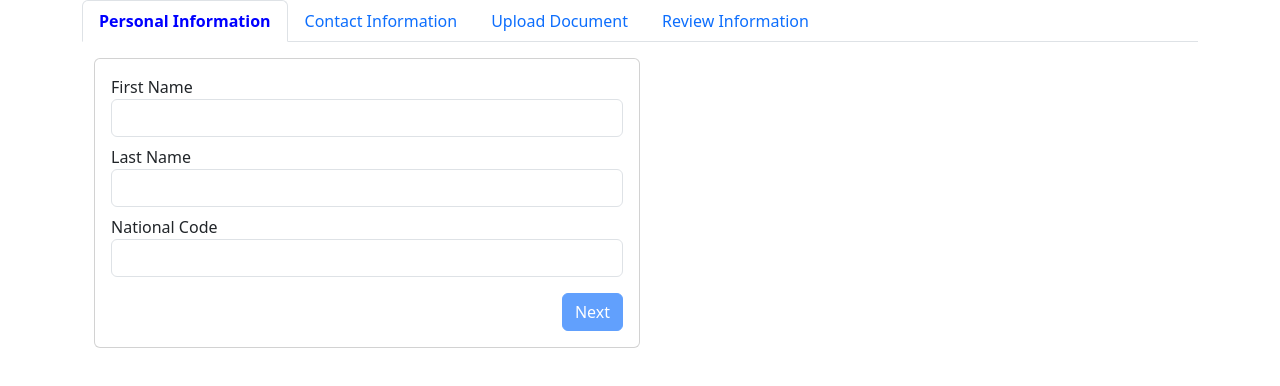
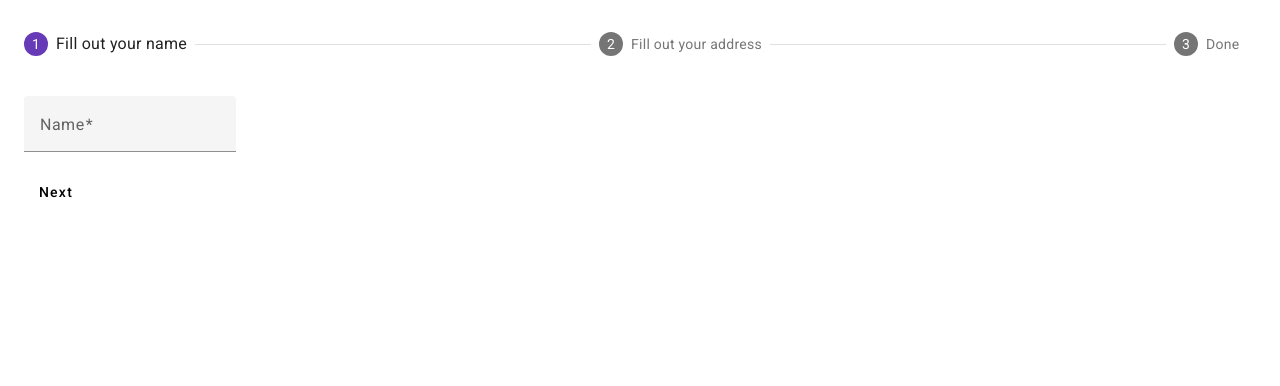
Before and after one commit to fahimehahmadi94/User-Form, an Angular app: page / in a window 1280 px wide. Before the commit this address led to /personal-info. Shown: the top 386 px of the page. Built offline with nearby package versions, Linux system fonts and the light colour scheme.

Commit message:
add stepper

```diff
--- a/angular.json
+++ b/angular.json
@@ -35,6 +35,7 @@
               "src/assets"
             ],
             "styles": [
+              "node_modules/@angular/material/prebuilt-themes/deeppurple-amber.css",
               "node_modules/bootstrap/dist/css/bootstrap.min.css",
               "src/styles.css"
             ],
@@ -100,6 +101,7 @@
               "src/assets"
             ],
             "styles": [
+              "@angular/material/prebuilt-themes/deeppurple-amber.css",
               "src/styles.css"
             ],
             "scripts": []
--- a/package.json
+++ b/package.json
@@ -12,10 +12,12 @@
   "private": true,
   "dependencies": {
     "@angular/animations": "^17.3.0",
+    "@angular/cdk": "^17.3.10",
     "@angular/common": "^17.3.0",
     "@angular/compiler": "^17.3.0",
     "@angular/core": "^17.3.0",
     "@angular/forms": "^17.3.0",
+    "@angular/material": "^17.3.10",
     "@angular/platform-browser": "^17.3.0",
     "@angular/platform-browser-dynamic": "^17.3.0",
     "@angular/platform-server": "^17.3.0",
--- a/src/app/feature/progress-bar/progress-bar.component.css
+++ b/src/app/feature/progress-bar/progress-bar.component.css
@@ -2,3 +2,12 @@
   font-weight: bold;
   color: blue !important;
 }
+
+
+.mat-stepper-horizontal {
+  margin-top: 8px;
+}
+
+.mat-mdc-form-field {
+  margin-top: 16px;
+}
--- a/src/app/feature/progress-bar/progress-bar.component.html
+++ b/src/app/feature/progress-bar/progress-bar.component.html
@@ -1,7 +1,45 @@
-<div class="container">
-  <ul class="nav nav-tabs">
-    <li class="nav-item" *ngFor="let step of steps">
-      <a class="nav-link" [routerLink]="step.route" routerLinkActive="active">{{ step.label }}</a>
-    </li>
-  </ul>
-</div>
+<!--<div class="container">-->
+<!--  <ul class="nav nav-tabs">-->
+<!--    <li class="nav-item" *ngFor="let step of steps">-->
+<!--      <a class="nav-link" [routerLink]="step.route" routerLinkActive="active">{{ step.label }}</a>-->
+<!--    </li>-->
+<!--  </ul>-->
+<!--</div>-->
+
+<mat-stepper [linear]="true" #stepper>
+  <mat-step [stepControl]="firstFormGroup">
+    <form [formGroup]="firstFormGroup">
+      <ng-template matStepLabel>Fill out your name</ng-template>
+      <mat-form-field>
+        <mat-label>Name</mat-label>
+        <input matInput placeholder="Last name, First name" formControlName="firstCtrl" required>
+      </mat-form-field>
+      <div>
+        <button mat-button matStepperNext>Next</button>
+      </div>
+    </form>
+  </mat-step>
+  <!-- #docregion label -->
+  <mat-step [stepControl]="secondFormGroup" label="Fill out your address">
+    <!-- #enddocregion label -->
+    <form [formGroup]="secondFormGroup">
+      <mat-form-field>
+        <mat-label>Address</mat-label>
+        <input matInput formControlName="secondCtrl" placeholder="Ex. 1 Main St, New York, NY"
+               required>
+      </mat-form-field>
+      <div>
+        <button mat-button matStepperPrevious>Back</button>
+        <button mat-button matStepperNext>Next</button>
+      </div>
+    </form>
+  </mat-step>
+  <mat-step>
+    <ng-template matStepLabel>Done</ng-template>
+    <p>You are now done.</p>
+    <div>
+      <button mat-button matStepperPrevious>Back</button>
+      <button mat-button (click)="stepper.reset()">Reset</button>
+    </div>
+  </mat-step>
+</mat-stepper>
--- a/src/app/feature/progress-bar/progress-bar.component.ts
+++ b/src/app/feature/progress-bar/progress-bar.component.ts
@@ -1,4 +1,5 @@
-import {Component, OnInit} from '@angular/core';
+import {Component} from '@angular/core';
+import {FormBuilder, Validators} from "@angular/forms";
 
 @Component({
   selector: 'app-progress-bar',
@@ -13,6 +14,14 @@ export class ProgressBarComponent {
     {label: 'Review Information', route: '/review-info'}
   ];
 
-  constructor() {
-  }
+  firstFormGroup = this._formBuilder.group({
+    firstCtrl: ['', Validators.required],
+  });
+  secondFormGroup = this._formBuilder.group({
+    secondCtrl: ['', Validators.required],
+  });
+  isLinear = false;
+
+  constructor(private _formBuilder: FormBuilder) {}
+
 }
--- a/src/app/feature/review-info/review-info.component.html
+++ b/src/app/feature/review-info/review-info.component.html
@@ -68,5 +68,4 @@
       </div>
     </div>
   </div>
-
 </div>
--- a/src/index.html
+++ b/src/index.html
@@ -6,8 +6,10 @@
   <base href="/">
   <meta name="viewport" content="width=device-width, initial-scale=1">
   <link rel="icon" type="image/x-icon" href="favicon.ico">
+  <link href="https://fonts.googleapis.com/css2?family=Roboto:wght@300;400;500&display=swap" rel="stylesheet">
+  <link href="https://fonts.googleapis.com/icon?family=Material+Icons" rel="stylesheet">
 </head>
-<body>
+<body class="mat-typography">
   <app-root></app-root>
 </body>
 </html>
--- a/src/styles.css
+++ b/src/styles.css
@@ -1 +1,4 @@
 /* You can add global styles to this file, and also import other style files */
+
+html, body { height: 100%; }
+body { margin: 0; font-family: Roboto, "Helvetica Neue", sans-serif; }
```
Also changed, not shown: src/app/app-routing.module.ts (+6 -6 lines), src/app/app.module.ts (+13 -1 lines), 1 other file (tests, documents, lock files or other folders).
